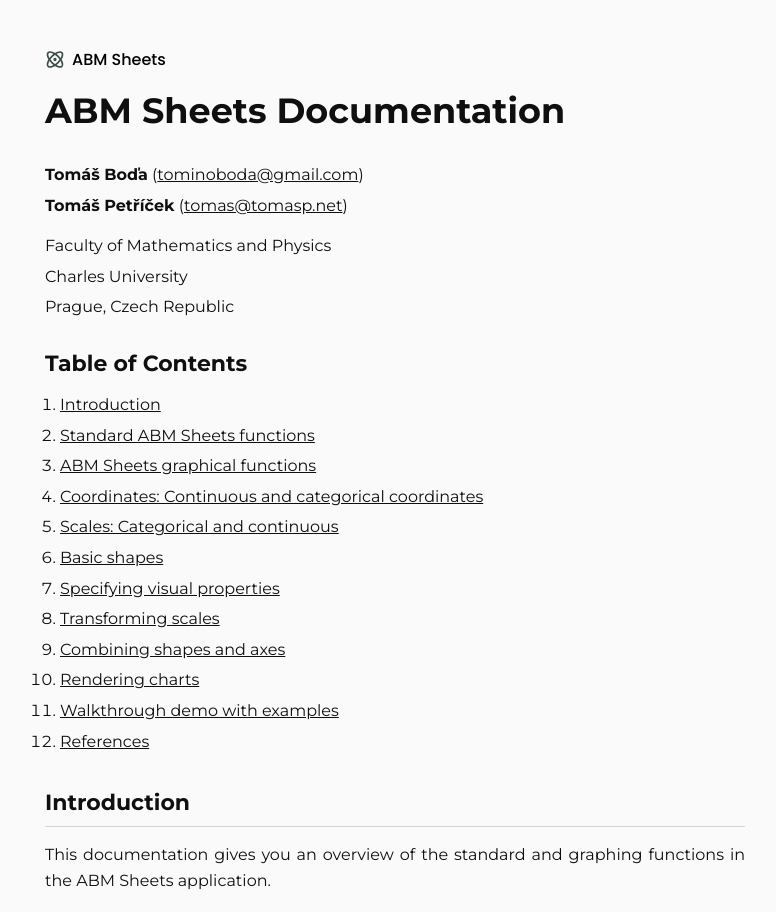
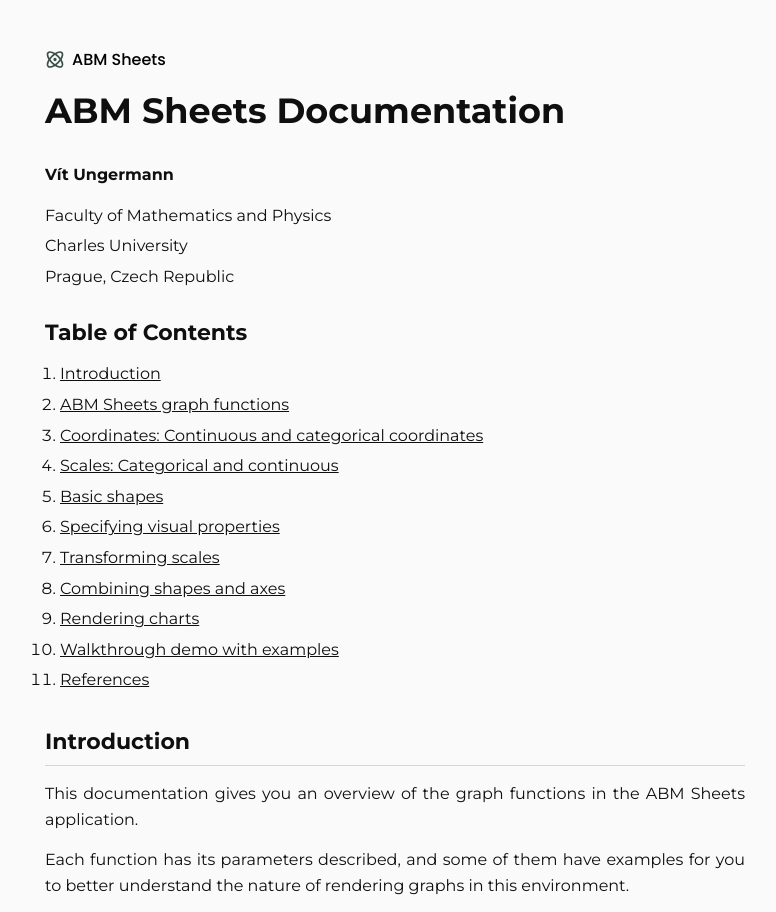
Before and after one commit to TomasBoda/abm-sheets-web, a Next.js app: page /documentation in a window 1280 px wide. Shown: the top 912 px of the page, without its empty margins (245-1021 px from the left). Built offline with nearby package versions, Linux system fonts and the light colour scheme.

Commit message:
chore(docs): edited the documentation

```diff
--- a/src/screens/documentation.document.mdx
+++ b/src/screens/documentation.document.mdx
@@ -20,12 +20,10 @@
     	# ABM Sheets Documentation
 
     	<span style={{ marginTop: 0 }}>
-    		**Tomáš Boďa** ([tominoboda@gmail.com](mailto:tominoboda@gmail.com))
+    		**Vít Ungermann**
     	</span>
 
-    	<span style={{ marginTop: -10 }}>
-    		**Tomáš Petříček** ([tomas@tomasp.net](mailto:tomas@tomasp.net))
-    	</span>
+
 
     	<span style={{ marginTop: 0 }}>
     		Faculty of Mathematics and Physics
@@ -42,29 +40,24 @@
         ## Table of Contents
 
     	  1. [Introduction](#introduction)
-        2. [Standard ABM Sheets functions](#genfunctions)
-        3. [ABM Sheets graphical functions](#graphfunctions)
-        4. [Coordinates: Continuous and categorical coordinates](#coordinates)
-        5. [Scales: Categorical and continuous](#scales)
-        6. [Basic shapes](#basicShapes)
-        7. [Specifying visual properties](#visuals)
-        8. [Transforming scales](#transformScales)
-        9. [Combining shapes and axes](#combine)
-        10. [Rendering charts](#render)
-        11. [Walkthrough demo with examples](#demo)
-        12. [References](#refs)
+        2. [ABM Sheets graph functions](#graphfunctions)
+        3. [Coordinates: Continuous and categorical coordinates](#coordinates)
+        4. [Scales: Categorical and continuous](#scales)
+        5. [Basic shapes](#basicShapes)
+        6. [Specifying visual properties](#visuals)
+        7. [Transforming scales](#transformScales)
+        8. [Combining shapes and axes](#combine)
+        9. [Rendering charts](#render)
+        10. [Walkthrough demo with examples](#demo)
+        11. [References](#refs)
 
         <H2WithID id="introduction">Introduction</H2WithID>
 
-        This documentation gives you an overview of the standard and graphing functions in the ABM Sheets application.
+        This documentation gives you an overview of the graph functions in the ABM Sheets application.
 
-        Each function has its parameters described, and some of the graphical ones have examples for you to better understand the nature of rendering graphs in this environment.
+        Each function has its parameters described, and some of them have examples for you to better understand the nature of rendering graphs in this environment.
 
-        <H2WithID id="genfunctions">Standard ABM Sheets functions</H2WithID>
-
-        ABM Sheets has many standard functions derived from the library of Excel functions that are needed to perform even the simplest operations.
-
-        <H2WithID id="graphfunctions">ABM Sheets graphical functions</H2WithID>
+        <H2WithID id="graphfunctions">Graph functions</H2WithID>
 
         ABM Sheets uses CompostJS for rendering graphs, which is a library designed to render graphs in a functional programming–like style.
 
```
